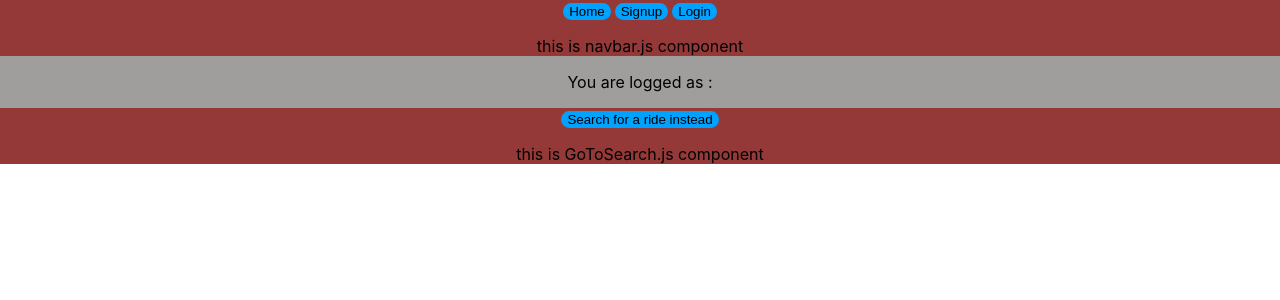
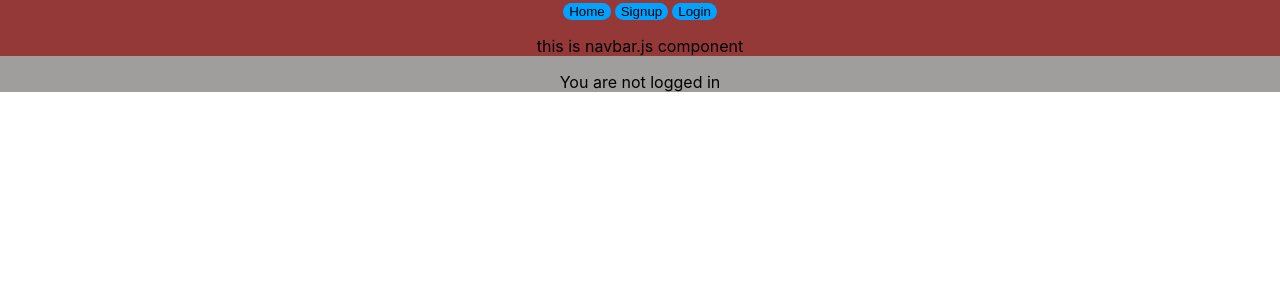
Before and after one commit to Jan-000/mitbahn_react, a React (Create React App) app in the folder client/: page / in a window 1280 px wide. Shown: the top 300 px of the page. Built offline with nearby package versions, Linux system fonts and the light colour scheme.

Commit message:
added logged-in-as feature

```diff
--- a/client/src/pages/Home.js
+++ b/client/src/pages/Home.js
@@ -4,15 +4,21 @@ import React, { useContext } from 'react'
 import { AuthContext } from "../context/auth"
 
 
+
 export default function Home() {
-	const {user} = useContext(AuthContext);
-	return (<>
-		<p>You are logged as :
 
-		</p>
-		<GoToSearch />
-		{/* {user.email} */}
+	const {user}  = useContext(AuthContext)
 
+
+
+	return (
+	<> {user ?  <p>You are logged as:  {user.email}
+		</p> : <p>You are not logged in</p>
+		}
 		</>
-	)
+
+
+
+	//	<GoToSearch />
+)
 }
```
